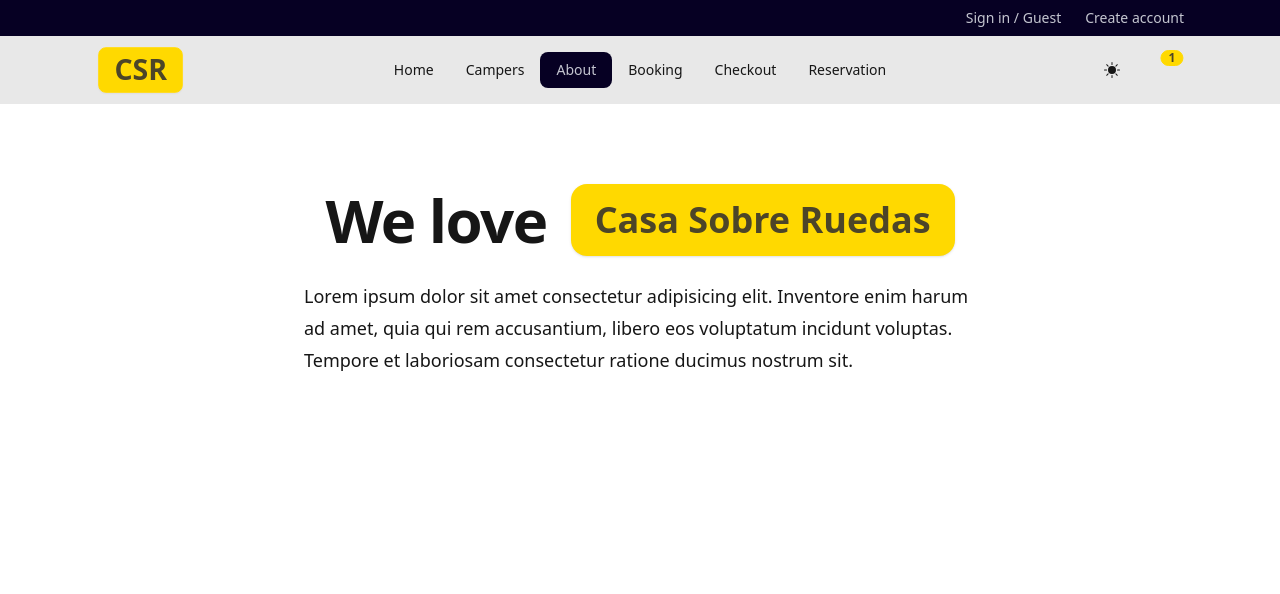
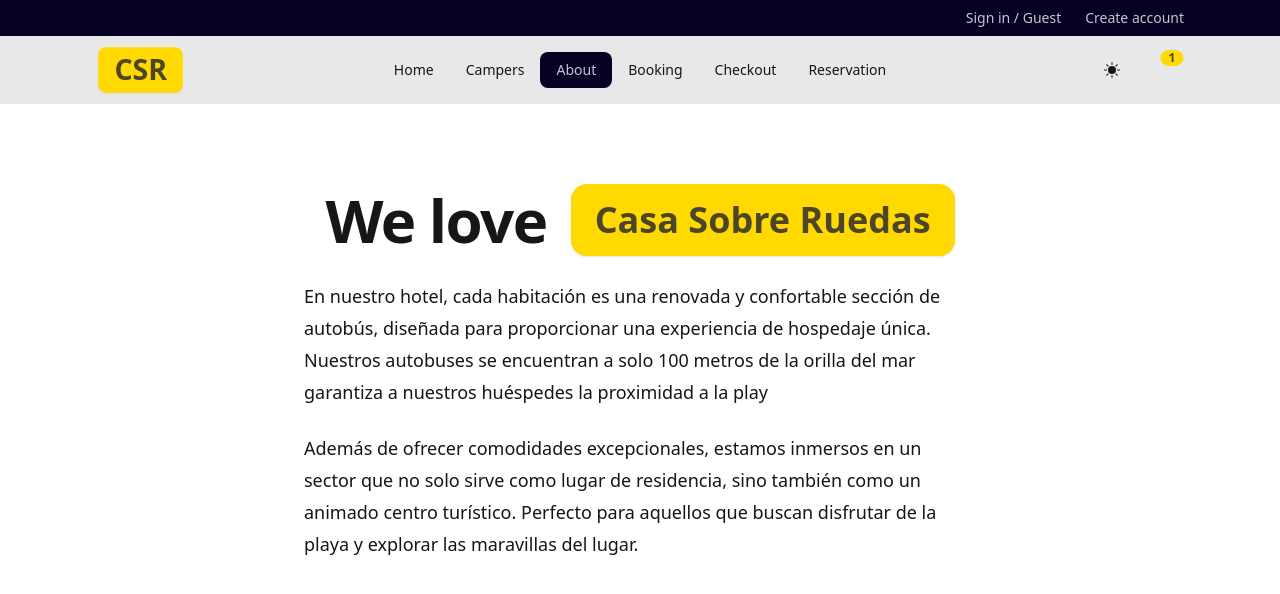
Before and after one commit to Davidcastel26/client-csr, a React (Vite) app: page /about in a window 1280 px wide. Shown: the top 594 px of the page. Built offline with nearby package versions, Linux system fonts and the light colour scheme; some icons are missing.

Commit message:
Update About.jsx

```diff
--- a/src/pages/About.jsx
+++ b/src/pages/About.jsx
@@ -15,7 +15,10 @@ export const About = () => {
         </div>
       </div>
       <p className="mt-6 text-lg leading-8 max-w-2xl mx-auto">
-        Lorem ipsum dolor sit amet consectetur adipisicing elit. Inventore enim harum ad amet, quia qui rem accusantium, libero eos voluptatum incidunt voluptas. Tempore et laboriosam consectetur ratione ducimus nostrum sit.
+      En nuestro hotel, cada habitación es una renovada y confortable sección de autobús, diseñada para proporcionar una experiencia de hospedaje única. Nuestros autobuses se encuentran a solo 100 metros de la orilla del mar garantiza a nuestros huéspedes la proximidad a la play
+      </p>
+      <p className="mt-6 text-lg leading-8 max-w-2xl mx-auto">
+      Además de ofrecer comodidades excepcionales, estamos inmersos en un sector que no solo sirve como lugar de residencia, sino también como un animado centro turístico. Perfecto para aquellos que buscan disfrutar de la playa y explorar las maravillas del lugar.
       </p>
     </>
   )
```
